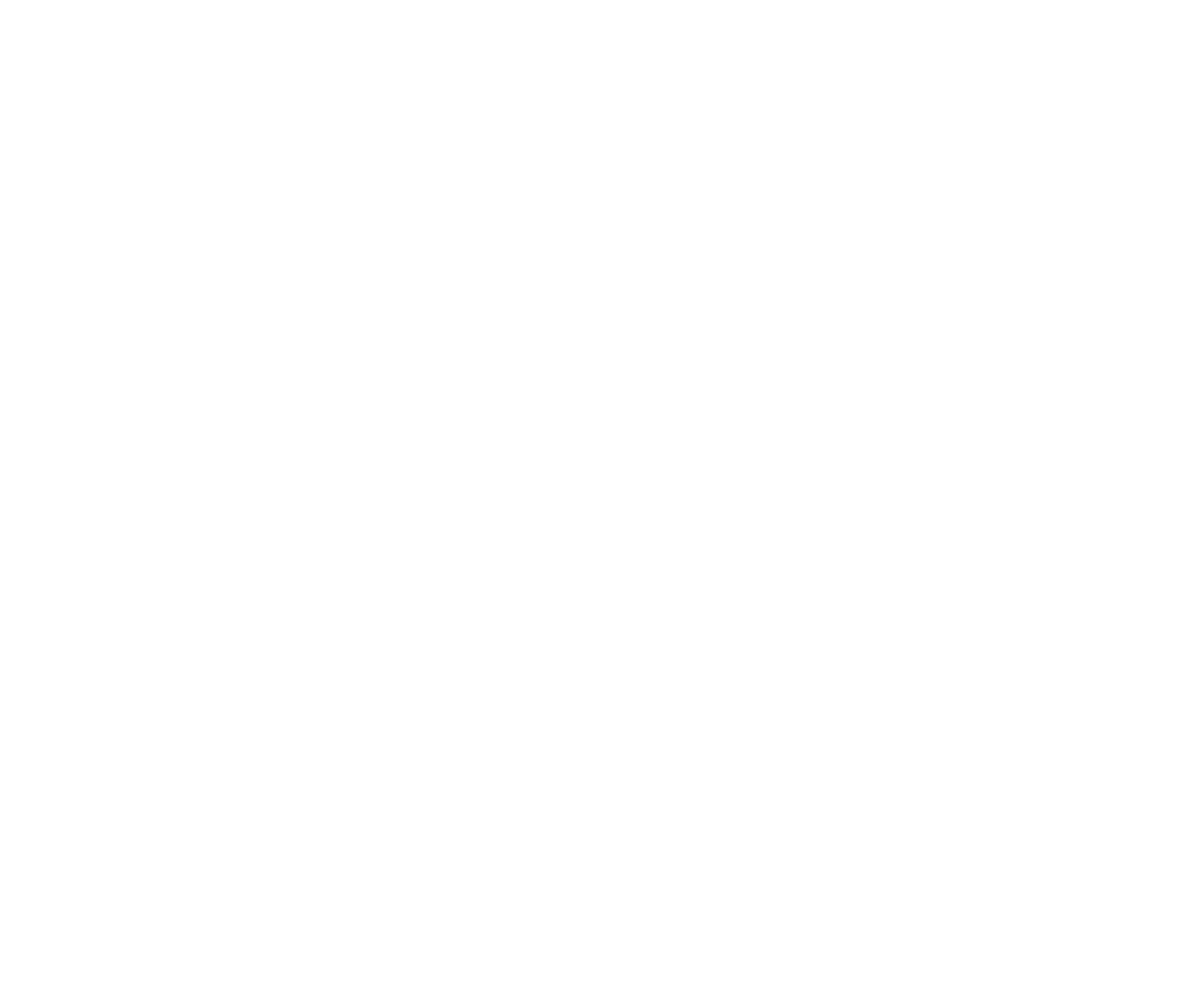
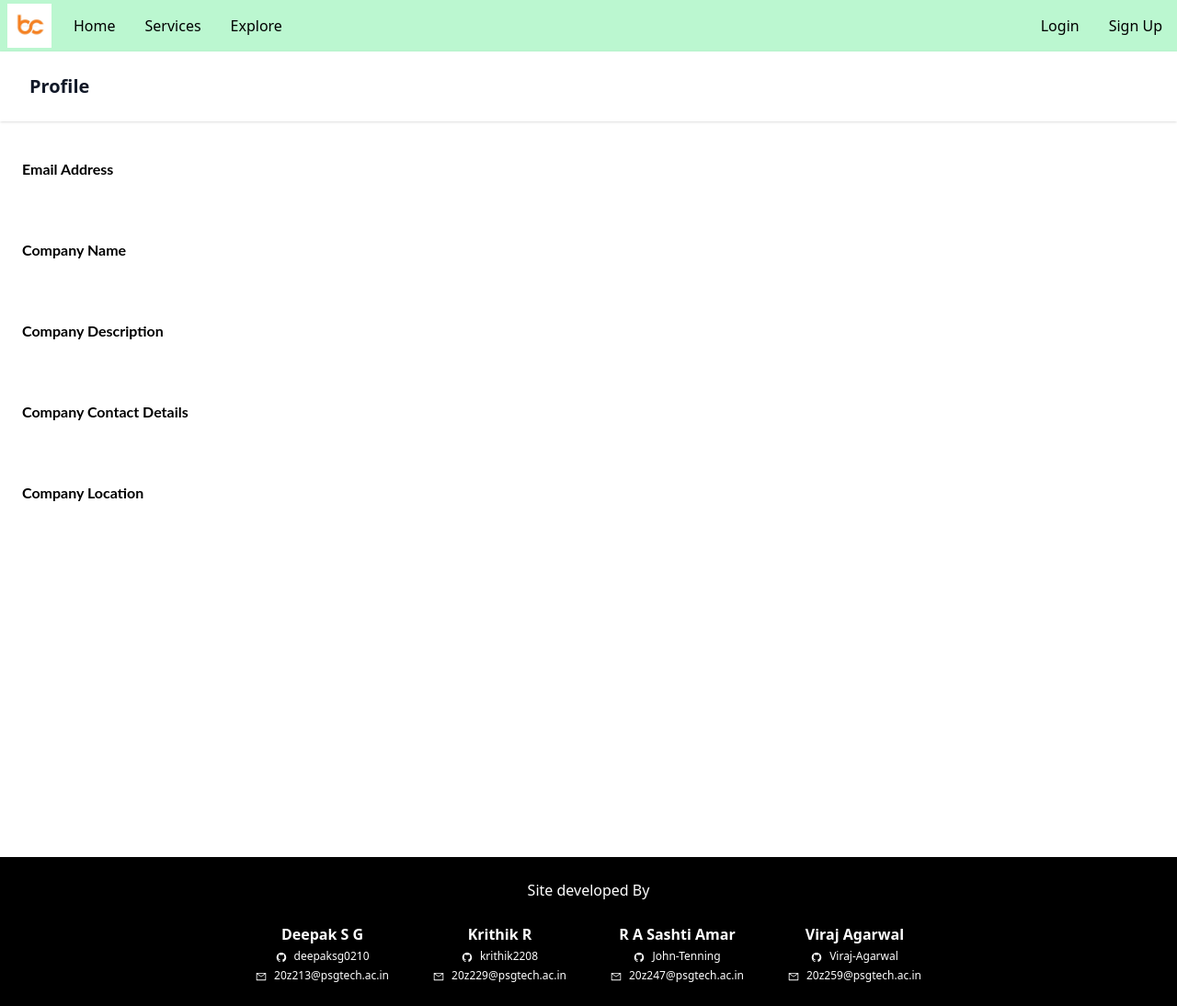
Before and after one commit to John-Tenning/B2C-portal, a React (Create React App) app in the folder frontend/: page /profile_co in a window 1280 px wide. Before the commit this address had no page. Shown: the whole page at 92% size. Before the commit the page ends 800 px from the top, so only its background shows below. Built offline with nearby package versions, Linux system fonts and the light colour scheme; the HTML template or start-up script is replaced by a standard one.

Commit message:
Viraj's Commit 17-2-23

```diff
--- a/frontend/src/App.js
+++ b/frontend/src/App.js
@@ -4,7 +4,8 @@
 import Signup from "./components/Signup";
 import Home from "./components/HomePage";
 import Services from "./components/Services";
-import Profile from "./components/Profile"
+import Profile_CO from "./components/Profile-corporate"
+import Profile_CU from "./components/Profile-customer"
 
 import Navbar from "./components/Navbar";
 // import { NavBar } from "@tgashwinkumar/microservices-library";
@@ -16,11 +17,12 @@
           {/* <Route index path="/" element={<Home />} /> */}
           <Route path="/login" element={<Login />} />
           <Route path="/signup" element={<Signup />} />
-          <Route index path="/" element={<Services />} />
+          <Route index path="/services" element={<Services />} />
           <Route index path="/home" element={<Home />} />
           <Route path="/login" element={<Login />} />
           <Route path="/signup" element={<Signup />} />
-          <Route path="/" element={<Profile />} />
+          <Route path="/profile_co" element={<Profile_CO />} />
+          <Route path="/profile_cu" element={<Profile_CU />} />
 
 
           {/* <Route
--- a/frontend/src/components/Profile.js
+++ b/frontend/src/components/Profile-corporate.js
@@ -7,7 +7,7 @@
   return (
     <div className="">
       <div className="">
-        <nav className="bg-grey flex justify-center items-center">
+        <nav className="bg-green-200 flex justify-center items-center">
           <div className="flex">
             <div className="h-12 px-2 mt-1">
               <img src={logo} className="h-full w-auto" />
@@ -32,9 +32,18 @@
         <div className="flex flex-col justify-start items-start w-1/2">
           <div className={`w-full flex flex-col items-start`}>
             <p className="font-lato w-full mt-4 p-6">Email Address</p>
+            <p className="font-lato w-full mt-4 p-6">Company Name</p>
+            <p className="font-lato w-full mt-4 p-6">Company Description</p>
+            <p className="font-lato w-full mt-4 p-6">Company Contact Details</p>
+            <p className="font-lato w-full mt-4 p-6">Company Location</p>
+
+
+
           </div>
         </div>
       </div>
+
+
       <div className="">
         <footer className=" flex flex-col justify-center items-center font-poppins bg-black p-6">
           <p className="text-white mb-6">Site developed By</p>
--- /dev/null
+++ b/frontend/src/components/Profile-customer.js
@@ -0,0 +1,99 @@
+import React, { useState } from "react";
+import { Link } from "react-router-dom";
+import logo from "../assets/logo.jpg";
+import { AiFillGithub, AiOutlineMail } from "react-icons/ai";
+import HomePage from "./HomePage";
+
+export const Profile = () => {
+    return (
+<div class="h-screen flex flex-col">
+    <nav className="bg-grey flex justify-center items-center p-2">
+        <div className="flex">
+          <div className="h-12 px-2 mt-1">
+            <img src={logo} className = "h-full w-auto"/>
+          </div>
+          <button className="px-4 hover:bg-slate-400 hover:rounded-lg hover:py-2">
+            <Link to="/">Home</Link>
+          </button>
+          <button className="px-4 hover:bg-slate-400 hover:rounded-lg hover:py-2">Services</button>
+          <button className="px-4 hover:bg-slate-400 hover:rounded-lg hover:py-2">Explore</button>
+        </div>
+        <div className="flex-1 w-full"></div>
+        <div className="flex">
+          <button className="px-4 hover:bg-slate-400 hover:rounded-lg hover:py-2">
+            <Link to="/login">Login</Link>
+          </button>
+          <button className="px-4 hover:bg-slate-400 hover:rounded-lg hover:py-2">
+            <Link to="/signup">Sign Up</Link>
+          </button>
+        </div>
+    </nav>
+
+    <div class="flex justify-center py-16 flex-1">
+        <div class="flex items-center    bg-white border border-gray-200 rounded-lg shadow dark:bg-gray-800 dark:border-blue-200 p-8">
+            <div class="flex flex-col items-center pb-10">
+                <img class="w-24 h-24 mb-3 rounded-full shadow-lg" src={logo} alt="Dummy image"/>
+                <h5 class="mb-1 text-xl font-medium text-gray-900 dark:text-white">Customer</h5>
+                <span class="text-sm text-gray-500 dark:text-gray-400">20z259@psgtech.ac.in</span>
+                <div class="flex mt-4 space-x-3 md:mt-6">
+                    <a href="./Home" class="inline-flex items-center px-4 py-2 text-sm font-medium text-center text-white bg-blue-700 rounded-lg hover:bg-blue-800 focus:ring-4 focus:outline-none focus:ring-blue-300 dark:bg-blue-600 dark:hover:bg-blue-700 dark:focus:ring-blue-800">Visit Homepage</a>
+                    <a href="" class="inline-flex items-center px-4 py-2 text-sm font-medium text-center text-gray-900 bg-white border border-gray-300 rounded-lg hover:bg-gray-100 focus:ring-4 focus:outline-none focus:ring-gray-200 dark:bg-gray-800 dark:text-white dark:border-gray-600 dark:hover:bg-gray-700 dark:hover:border-gray-700 dark:focus:ring-gray-700">Change Password</a>
+                </div>
+            </div>
+        </div>
+    </div>
+
+<div className="">
+        <footer className=" flex flex-col justify-center items-center font-poppins bg-black p-6">
+          <p className="text-white mb-6">Site developed By</p>
+          <div className="flex flex-col items-center justify-center space-y-2 lg:flex-row lg:space-y-0 lg:space-x-12">
+            <DeveloperItem
+              name="Deepak S G "
+              github_id="deepaksg0210"
+              mail_id="20z213@psgtech.ac.in"
+            />
+            <DeveloperItem
+              name="Krithik R"
+              github_id="krithik2208"
+              mail_id="20z229@psgtech.ac.in"
+            />
+            <DeveloperItem
+              name="R A Sashti Amar"
+              github_id="John-Tenning"
+              mail_id="20z247@psgtech.ac.in"
+            />
+            <DeveloperItem
+              name="Viraj Agarwal"
+              github_id="Viraj-Agarwal"
+              mail_id="20z259@psgtech.ac.in "
+            />
+          </div>
+        </footer>
+      </div>
+</div>
+
+
+    );
+};
+
+export const DeveloperItem = ({ name, github_id, mail_id }) => {
+    return (
+      <div className="font-ubuntu flex flex-col space-y-1 text-white text-center items-center">
+        <p className="font-bold">{name}</p>
+        <button className="flex space-x-2 items-center group text-xs">
+          <AiFillGithub />
+          <p className="border-b border-black group-hover:border-white border-dashed">
+            {github_id}
+          </p>
+        </button>
+        <button className="flex space-x-2 items-center group text-xs">
+          <AiOutlineMail />
+          <p className="border-b border-black group-hover:border-white border-dashed">
+            {mail_id}
+          </p>
+        </button>
+      </div>
+    );
+  };
+
+  export default Profile;
```
